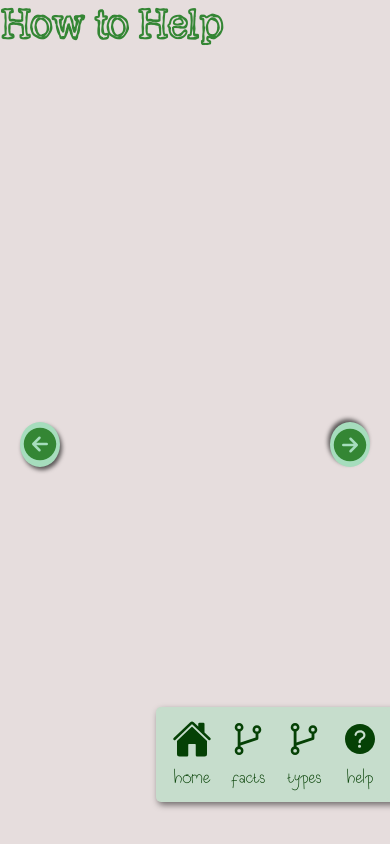
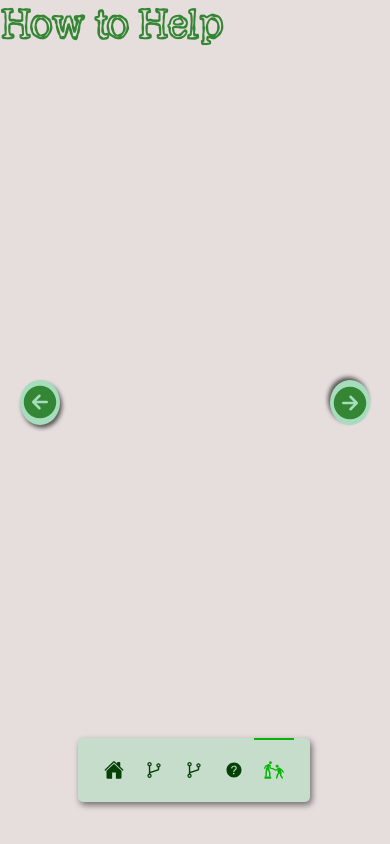
Before and after one commit to DannyK05/mental_health_awareness_site, a Next.js app: page /how-to-help in a window 390 px wide. Built offline with nearby package versions, Linux system fonts and the light colour scheme.

Commit message:
feat: added mobile responsiveness for homepage

```diff
--- a/src/layout/layout.scss
+++ b/src/layout/layout.scss
@@ -68,3 +68,28 @@
     box-shadow: 2px 3px 2px rgba(0, 0, 0, 0.397);
   }
 }
+
+@media (max-width: 480px) {
+  .page-layout {
+    &__nav {
+      left: 20vw;
+      &__links {
+        margin-right: 0px;
+        span {
+          display: none;
+        }
+        a {
+          display: flex;
+          align-items: center;
+          justify-content: center;
+        }
+        svg {
+          width: 50%;
+        }
+      }
+    }
+    .scroll-button {
+      top: 45%;
+    }
+  }
+}
```
Also changed, not shown: src/modules/home/index.scss (+31 -0 lines), src/modules/home/index.tsx (+7 -1 lines).
